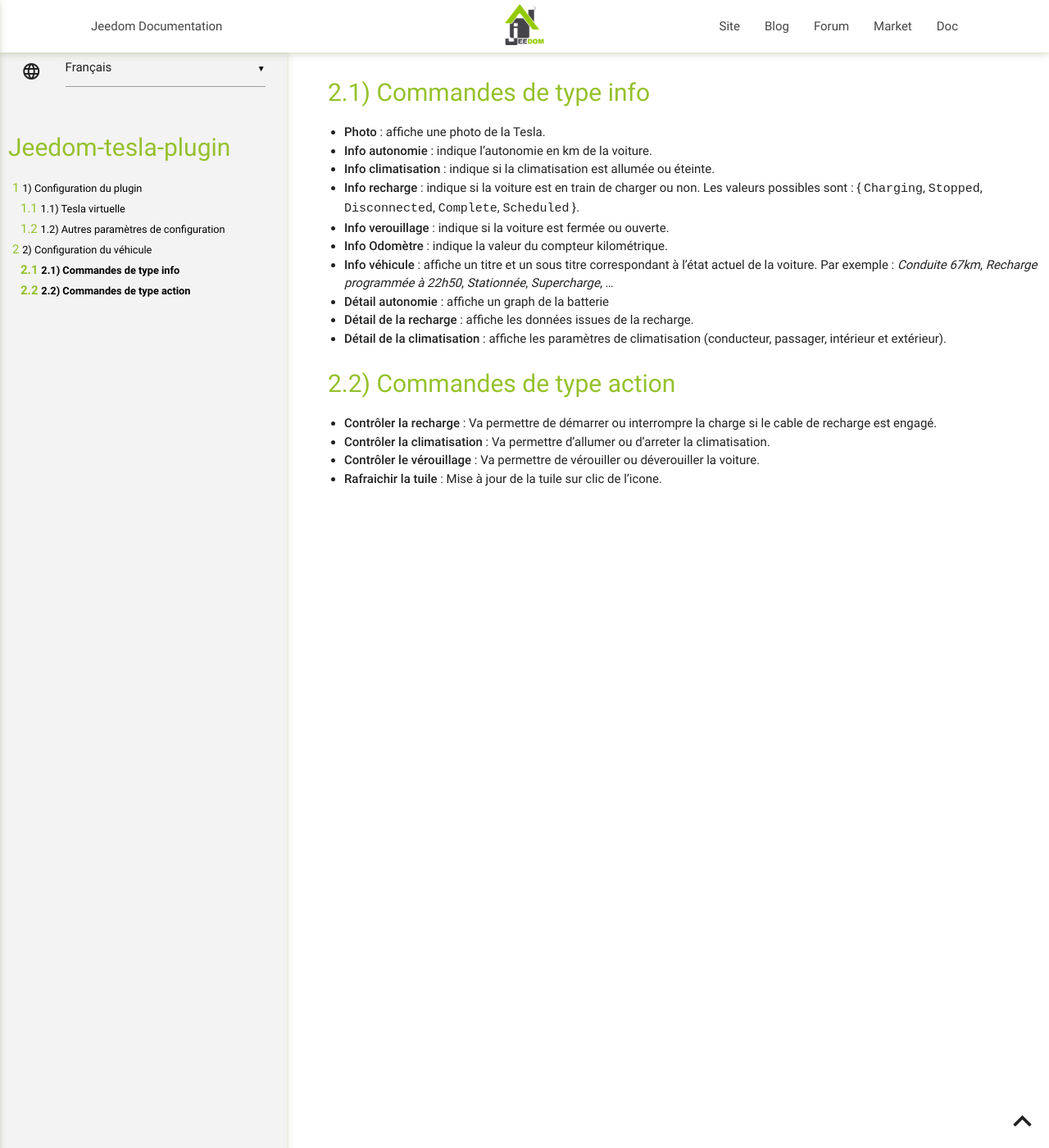
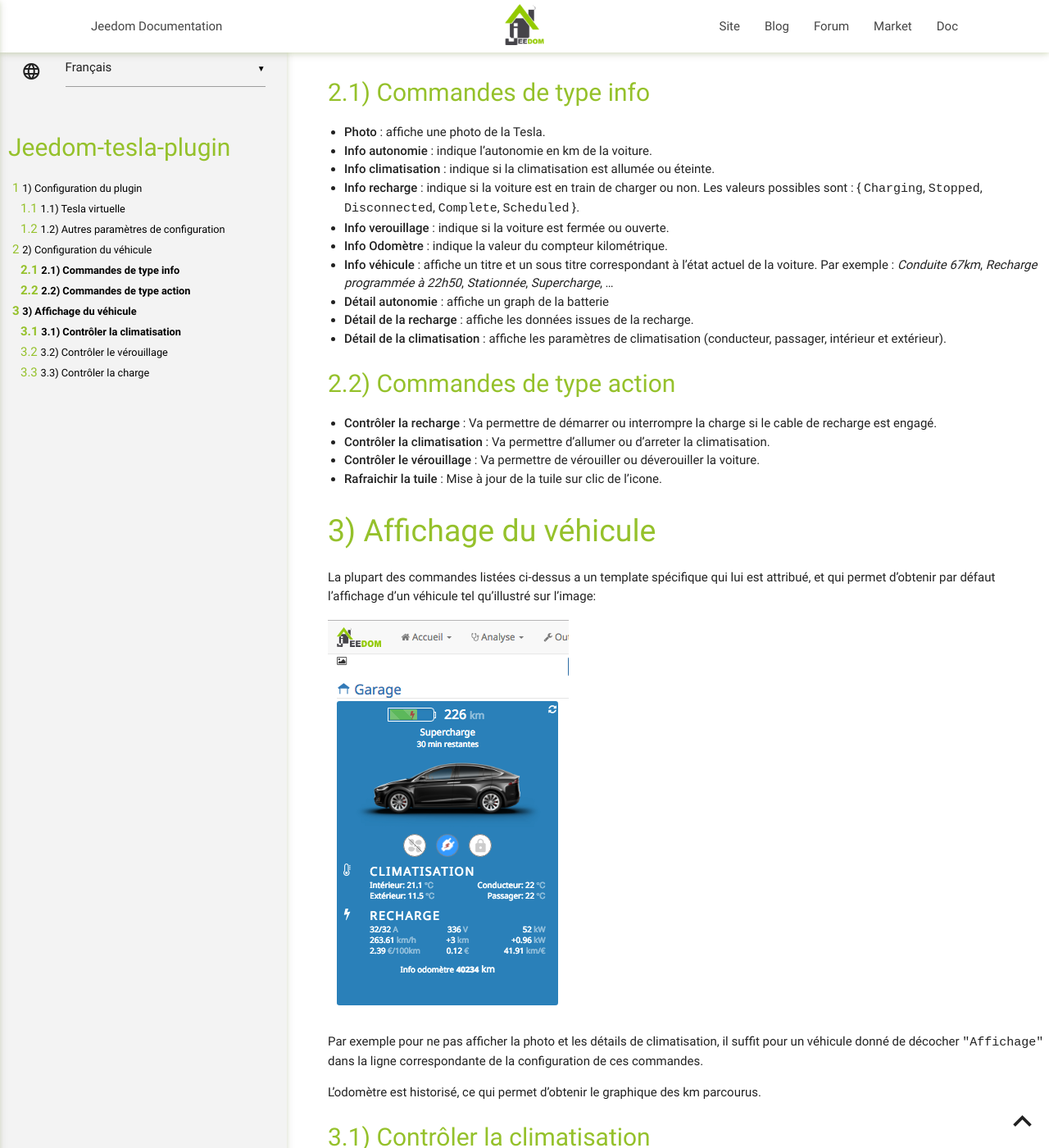
Before and after one commit to vercorsio/jeedom-tesla-plugin, a Jekyll site: the page built from fr_FR/index.md, in a window 1280 px wide and 1400 px high, scrolled down 4093 px. Shown: the whole window at 82% size. Built offline with Jekyll 4.4.1, drawn with Linux system fonts in a browser that asks for light colours; our own code applies the rules of GitHub Pages for plain Markdown files; some of the changed text lies outside the part shown.

Commit message:
Added more docs/images

```diff
--- a/fr_FR/index.md
+++ b/fr_FR/index.md
@@ -94,3 +94,36 @@
 - **Contrôler la climatisation** : Va permettre d'allumer ou d'arreter la climatisation.
 - **Contrôler le vérouillage** : Va permettre de vérouiller ou déverouiller la voiture.
 - **Rafraichir la tuile** : Mise à jour de la tuile sur clic de l'icone.
+
+
+Affichage du véhicule
+=======================
+
+La plupart des commandes listées ci-dessus a un template spécifique qui lui est attribué, et qui permet d'obtenir par défaut l'affichage d'un véhicule tel qu'illustré sur l'image:
+
+
+![config](../images/displayCar-1.png)
+
+Par exemple pour ne pas afficher la photo et les détails de climatisation, il suffit pour un véhicule donné de décocher `"Affichage"` dans la ligne correspondante de la configuration de ces commandes.
+
+L'odomètre est historisé, ce qui permet d'obtenir le graphique des km parcourus.
+
+Contrôler la climatisation
+--
+ ![config](../images/climOn.gif)![config](../images/climOff.png)
+
+Le bouton ventilateur permet d'allumer la climatisation.
+ - Grisé: la climatisation est éteinte
+ - Bleu: la climatisation est active
+
+Contrôler le vérouillage
+--
+ ![config](../images/lockOn.png)![config](../images/lockOff.png)
+
+Le bouton cadenas permet d'ouvrir/fermer le véhicule.
+ - Grisé, la climatisation est éteinte
+ - Bleu, la climatisation est active
+
+Contrôler la charge
+--
+Le bouton de charge permet de démarrer/arreter la recharge
```
Also changed, not shown: fr_FR/changelog.md (+1 -1 lines), images/climOff.png (added), images/climOn.gif (added), images/displayCar-1.png (added), images/lockOff.png (added), images/lockOn.png (added).
